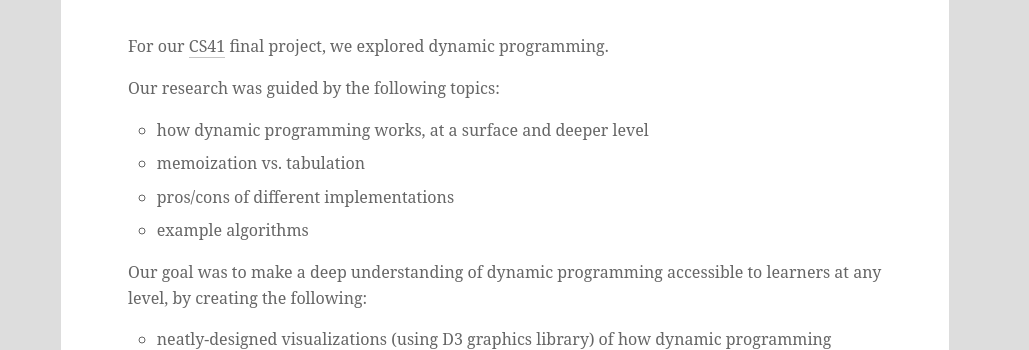
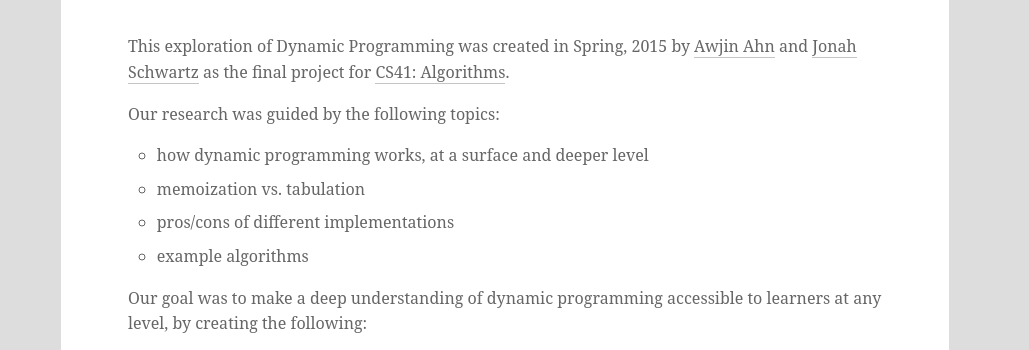
Before and after one commit to Awjin/algos-js1, a plain HTML site: page about/index.html in a window 1280 px wide. Shown: the part 386-736 px from the top of the page, without its empty margins (128-1157 px from the left). Drawn offline with Linux system fonts and the light colour scheme; a web font is replaced by a local one.

Commit message:
Adding our names/gh links to About page

```diff
--- a/about/index.html
+++ b/about/index.html
@@ -17,10 +17,10 @@
     <article>
       <h1>About</h1>
       <p>
-	For our <a href="http://www.cs.swarthmore.edu/~brody/cs41/s15/"
-		   target="_blank">CS41</a> final project, we explored dynamic
-	programming.
+        This exploration of Dynamic Programming was created in Spring, 2015 by <a href="http://www.github.com/awjin">Awjin Ahn</a> and <a href="http://www.github.com/jonahjonah">Jonah Schwartz</a> as the final project for <a href="http://www.cs.swarthmore.edu/~brody/cs41/s15/"
+       target="_blank">CS41: Algorithms</a>.
       </p>
+
       <p>
 	Our research was guided by the following topics:
       </p>
--- a/dp/indepthdp.js
+++ b/dp/indepthdp.js
@@ -89,7 +89,7 @@ function bruteForce(svgContainer) {
 	var squares = svgContainer.selectAll("rect")
 		.data(jsonSquares)
 		.enter()
-		.append("rect")
+		.append("rect");
 
 	//Drawing rectangles
 	var squareAttributes = squares
```
